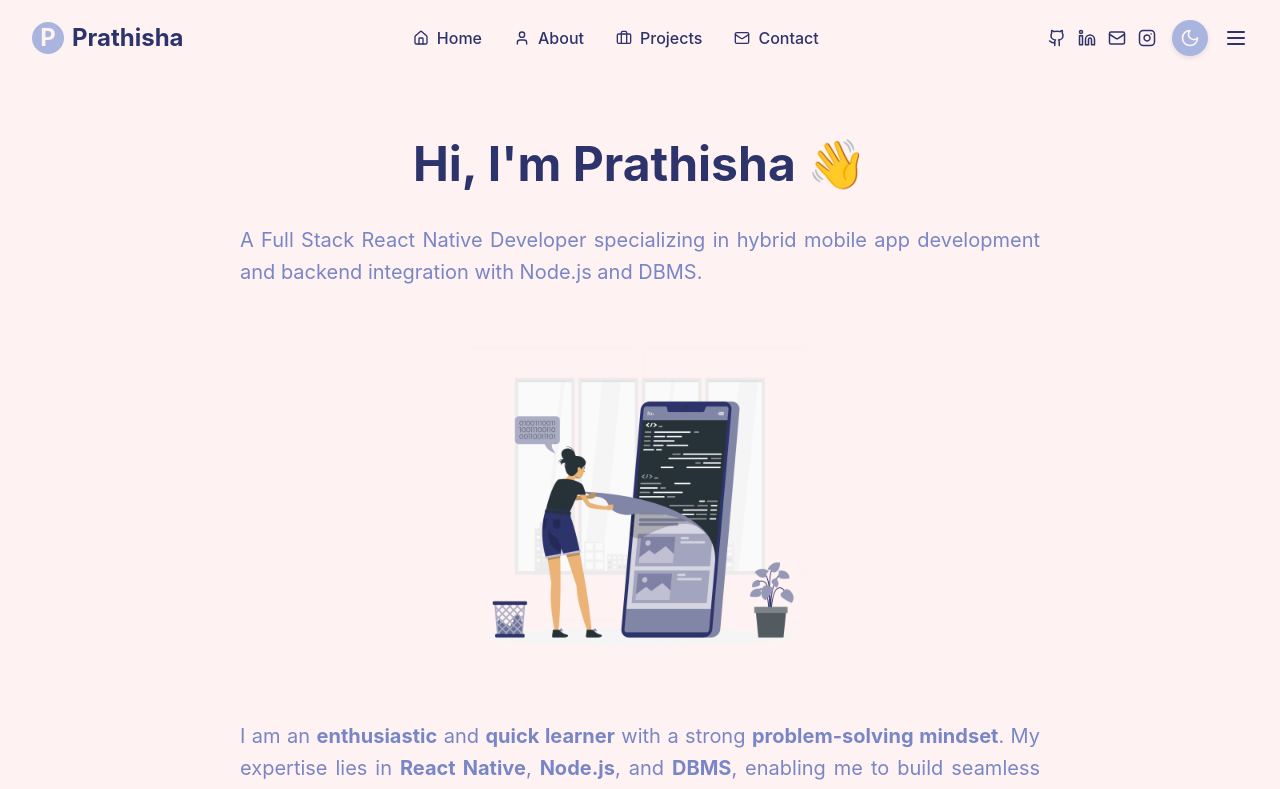
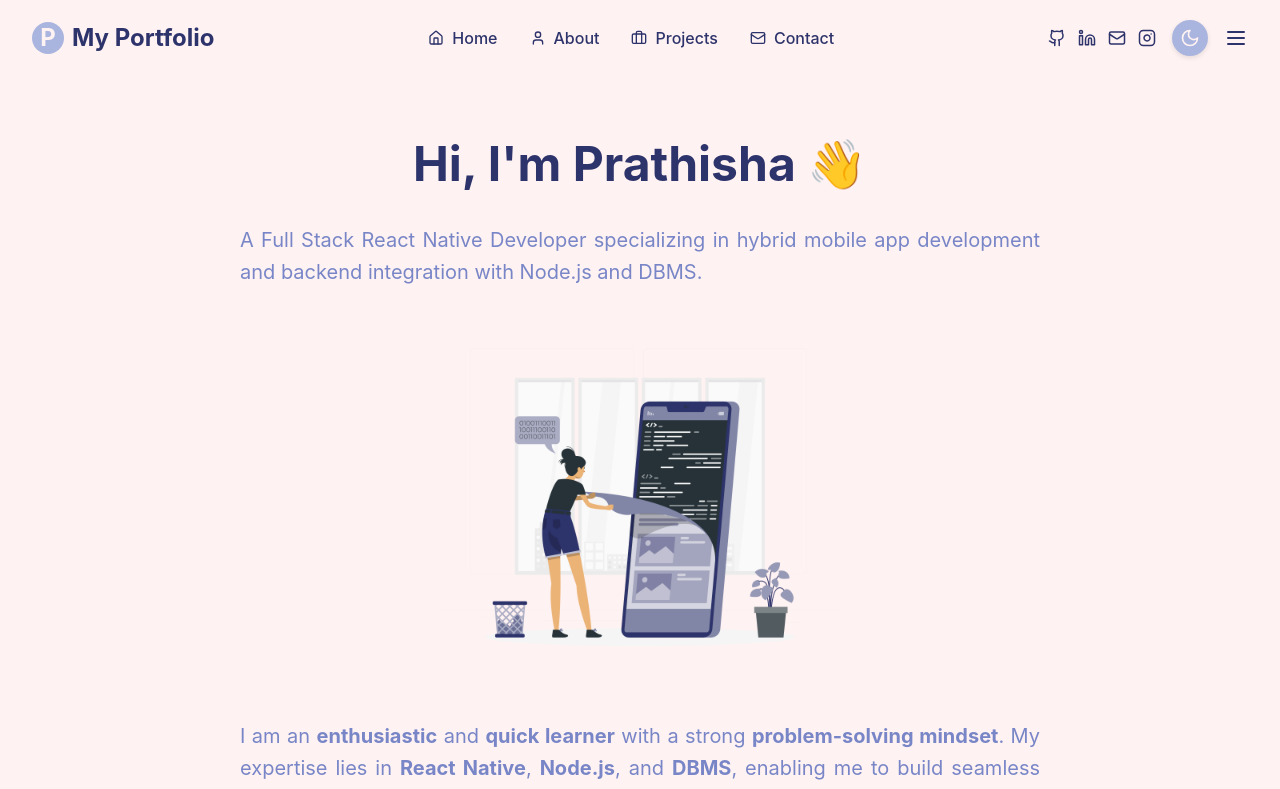
Before and after one commit to Prathisha-M/my-Portfolio, a React (Vite) app: page / in a window 1280 px wide. Shown: the top 789 px of the page. Built offline with nearby package versions, Linux system fonts and the light colour scheme.

Commit message:
Initial commit

```diff
--- a/index.html
+++ b/index.html
@@ -3,6 +3,7 @@
   <head>
     <meta charset="UTF-8" />
     <!-- <link rel="icon" type="image/svg+xml" href="/vite.svg" /> -->
+    <base href="/my-Portfolio/">
     <meta name="viewport" content="width=device-width, initial-scale=1.0" />
     <title>My Portfolio</title>
   </head>
--- a/package.json
+++ b/package.json
@@ -10,7 +10,7 @@
     "lint": "eslint .",
     "preview": "vite preview",
     "predeploy": "npm run build",
-    "deploy": "gh-pages -d build"
+    "deploy": "gh-pages -d dist"
   },
   "dependencies": {
     "@tailwindcss/vite": "^4.0.9",
--- a/src/App.jsx
+++ b/src/App.jsx
@@ -112,7 +112,7 @@ const App = () => {
               justifyContent: "center",
               fontWeight: 700
             }}>P</span>
-            <span>Prathisha</span>
+            <span>My Portfolio</span>
           </a>
         </div>
 
@@ -787,8 +787,7 @@ const App = () => {
           margin: "0 auto 2rem",
           lineHeight: 1.6
         }}>
-          Feel free to reach out for collaborations or just a friendly hello.
-          I'm always open to discussing new projects and ideas.
+          I’m always open to collaborating on new projects and ideas. Feel free to reach out to discuss potential opportunities!
         </p>
 
         <a href="mailto:prathishamurugesan@gmail.com" style={{
```
Also changed, not shown: 1 other file (tests, documents, lock files or other folders).
